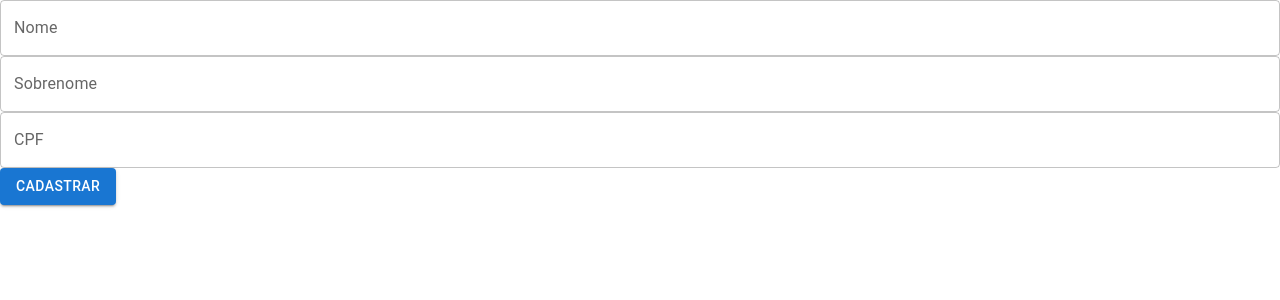
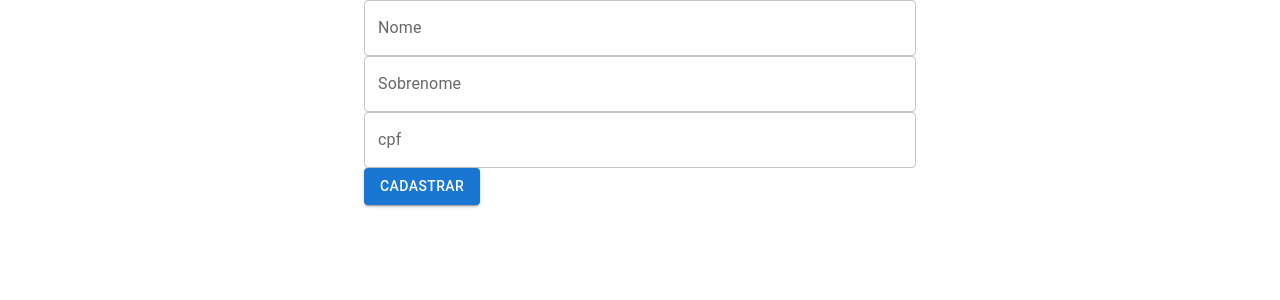
Before and after one commit to matheustakasaki/react-function-components, a React (Create React App) app in the folder material-form/: page / in a window 1280 px wide. Shown: the top 300 px of the page. Built offline with nearby package versions, Linux system fonts and the light colour scheme.

Commit message:
Adicionando container component

```diff
--- a/material-form/package.json
+++ b/material-form/package.json
@@ -11,7 +11,7 @@
     "@testing-library/user-event": "^13.5.0",
     "react": "^17.0.2",
     "react-dom": "^17.0.2",
-    "react-scripts": "^5.0.0",
+    "react-scripts": "^3.0.1",
     "web-vitals": "^2.1.4"
   },
   "scripts": {
--- a/material-form/src/App.js
+++ b/material-form/src/App.js
@@ -1,4 +1,5 @@
 import './App.css';
+import React from 'react';
 import FormularioCadastro from './components/FormularioCadastro';
 
 function App() {
--- a/material-form/src/components/FormularioCadastro/index.jsx
+++ b/material-form/src/components/FormularioCadastro/index.jsx
@@ -1,14 +1,18 @@
 import React from 'react';
-import { TextField, Button } from '@mui/material'
+import { TextField, Button, Container } from '@mui/material'
 
 function FormularioCadastro() {
     return (
         <>
-            <TextField id="nome" label="Nome" variant="outlined" color="secondary" fullWidth/>
-            <TextField id="sobrenome" label="Sobrenome" variant="outlined" fullWidth/>
-            <TextField id="cpf" label="CPF" variant="outlined" fullWidth/>
 
-            <Button type="submit" variant="contained" color="primary">Cadastrar</Button>
+            <Container component="article" maxWidth="sm">
+                <TextField id="nome" label="Nome" variant="outlined" color="secondary" fullWidth />
+                <TextField id="sobrenome" label="Sobrenome" variant="outlined" fullWidth />
+                <TextField id="cpf" label="cpf" variant="outlined" fullWidth />
+
+                <Button type="submit" variant="contained" color="primary">Cadastrar</Button>
+
+            </Container>
         </>
     );
 }
```
Also changed, not shown: 1 other file (tests, documents, lock files or other folders).
